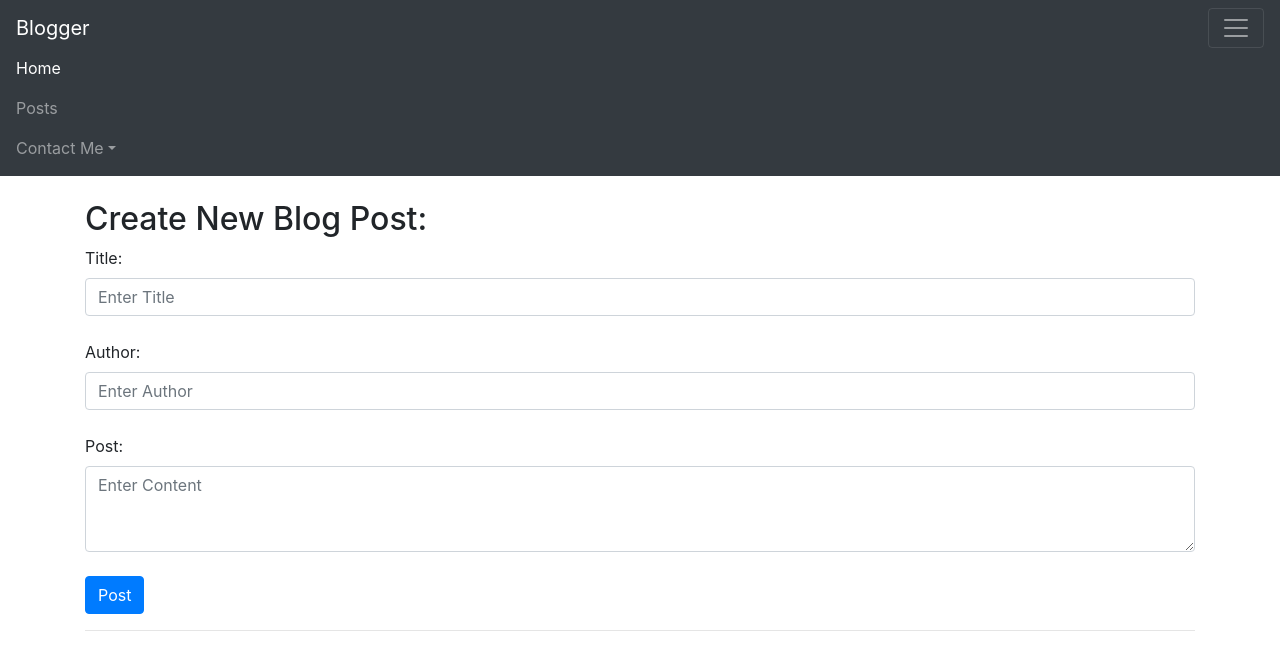
After one commit to Gail-Deadwyler/Blog_Project, a Flask app: page /posts/new in a window 1280 px wide, after a click that opens the changed part. The commit adds this page. Shown: the top 670 px of the page. Run offline with Flask 2, Linux system fonts and the light colour scheme; some libraries are stand-ins or nearby versions.

Commit message:
Added new_post
Added separate new_post page, tweaked styling on index, edit, base and posts pages, made a new_post route

```diff
--- a/app.py
+++ b/app.py
@@ -99,6 +99,22 @@ def edit(id):
     else:
         return render_template('edit.html', post=post)
 
+#
+@app.route('/posts/new', methods=['GET', 'POST'])
+def new_post():
+    if request.method == 'POST':
+        post.title = request.form['title']
+        post.author = request.form['author']
+        post.content = request.form['content']
+        new_post = BlogPost(title=post_title, content=post_content, author=post_author)
+        db.session.add(new_post) # only adds data in current session
+        db.session.commit()
+        return redirect('/posts')
+    else:
+        return render_template('new_post.html')
+
+
+
 
 
 # if this page is the main page, run it
--- a/templates/base.html
+++ b/templates/base.html
@@ -30,22 +30,22 @@
                 <li class="nav-item">
                     <a class="nav-link" href="/posts">Posts</a>
                 </li>
-                <li class="nav-item">
+                <!-- <li class="nav-item">
                     <a class="nav-link disabled" href="#" tabindex="-1" aria-disabled="true">About</a>
-                </li>
+                </li> -->
                 <li class="nav-item dropdown">
                     <a class="nav-link dropdown-toggle" href="#" id="dropdown01" data-toggle="dropdown"
-                        aria-haspopup="true" aria-expanded="false">Contact Us</a>
+                        aria-haspopup="true" aria-expanded="false">Contact Me</a>
                     <div class="dropdown-menu" aria-labelledby="dropdown01">
                         <a target="_blank" class="dropdown-item" href="https://github.com/Gail-Deadwyler">GitHub</a>
-                        <a target="_blank" class="dropdown-item" href="https://www.linkedin.com/in/gail-deadwyler-484a0814">LInkedIn</a>
+                        <a target="_blank" class="dropdown-item" href="https://www.linkedin.com/in/gail-deadwyler-484a0814">LinkedIn</a>
                         <a target="_blank" class="dropdown-item" href="mailto: webwyler@yahoo.com">Email</a>
                     </div>
                 </li>
             </ul>
-            <form class="form-inline my-2 my-md-0">
+            <!-- <form class="form-inline my-2 my-md-0">
                 <input class="form-control" type="text" placeholder="Search" aria-label="Search">
-            </form>
+            </form> -->
         </div>
     </nav>
     <div class="container">
--- a/templates/edit.html
+++ b/templates/edit.html
@@ -6,9 +6,9 @@
 {% endblock %}
 
 {% block body %}
-<h1>Edit Blog Post</h1>
-    <hr>
-    <h2>Edit</h2>
+<!-- <h1>Edit Blog Post</h1>
+    <hr> -->
+    <h2>Edit Blog Post</h2>
     <form action="/posts/edit/{{post.id}}" method="POST">
         <label for="title">Title:</label>
         <!-- <input type="text" name="title" id="title"> -->
--- /dev/null
+++ b/templates/new_post.html
@@ -0,0 +1,28 @@
+{% extends 'base.html'%}
+
+{% block head %}
+<title>New Posts</title>
+
+{% endblock %}
+
+{% block body %}
+<!-- <h1>New Blog Post</h1>
+    <hr> -->
+    <br>
+    <h2>Create New Blog Post:</h2>
+    <form action="/posts" method="POST">
+        <label for="title">Title:</label>
+        <!-- <input type="text" name="title" id="title"> -->
+        <input class="form-control" type="text" name="title" id="title" placeholder="Enter Title" aria-label="Enter Title">
+        <br>
+        <label for="author">Author:</label>
+        <!-- <input type="text" name="author" id="author"> -->
+        <input class="form-control" type="text" name="author" id="author" placeholder="Enter Author" aria-label="Enter Author">
+        <br>
+        <label for="content">Post:</label>
+        <textarea class="form-control" name="content" id="content" rows="3" placeholder="Enter Content" aria-label="Enter Content"></textarea>
+        <br>
+        <input class="btn btn-primary" type="submit" value="Post">
+    </form>
+    <hr>
+{% endblock %}
```
Also changed, not shown: templates/index.html (+5 -5 lines), templates/posts.html (+8 -17 lines), posts.db.
